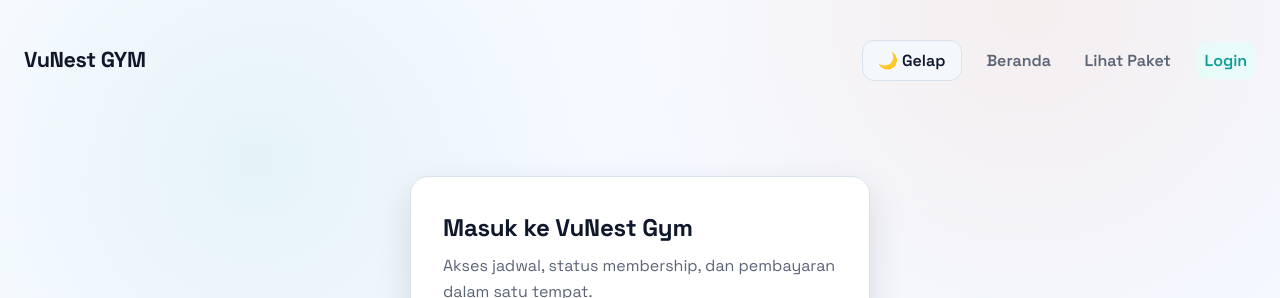
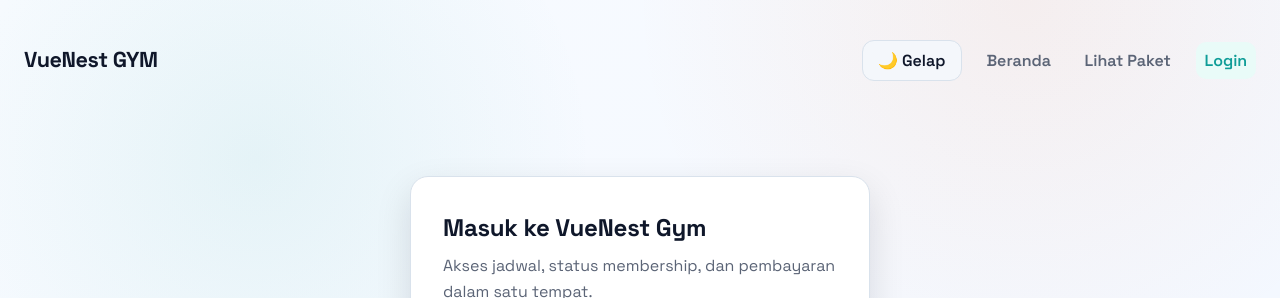
Before and after one commit to muhtegaralfikri/gym-membership-app, a Vue app in the folder frontend/: page /login in a window 1280 px wide. Shown: the top 298 px of the page. Built offline with nearby package versions, Linux system fonts and the light colour scheme; no server answers.

Commit message:
fix nama gym dan kotak kode promo dan terapkan

```diff
--- a/frontend/index.html
+++ b/frontend/index.html
@@ -4,7 +4,7 @@
     <meta charset="UTF-8" />
     <link rel="icon" type="image/svg+xml" href="/vite.svg" />
     <meta name="viewport" content="width=device-width, initial-scale=1.0" />
-    <title>VuNest GYM</title>
+    <title>VueNest GYM</title>
   </head>
   <body>
     <div id="app"></div>
--- a/frontend/src/components/Navbar.vue
+++ b/frontend/src/components/Navbar.vue
@@ -68,7 +68,7 @@ watch(
 <template>
   <nav class="navbar">
     <div class="navbar-brand">
-      <RouterLink to="/" @click="closeMenu">VuNest GYM</RouterLink>
+      <RouterLink to="/" @click="closeMenu">VueNest GYM</RouterLink>
     </div>
     <div class="navbar-actions">
       <button class="theme-toggle" type="button" @click="toggleTheme">
--- a/frontend/src/views/HomeView.vue
+++ b/frontend/src/views/HomeView.vue
@@ -102,7 +102,7 @@ onMounted(async () => {
   <div class="home">
     <section class="hero card">
       <div class="hero-copy">
-        <div class="pill">VuNest Gym</div>
+        <div class="pill">VueNest Gym</div>
         <h1>Tempat latihan yang sinkron dengan hidupmu.</h1>
         <p class="sub">
           Pilih paket, bayar dengan Midtrans, dan pantau membership tanpa ribet. Jadwal, pembayaran,
--- a/frontend/src/views/LoginView.vue
+++ b/frontend/src/views/LoginView.vue
@@ -55,7 +55,7 @@ const handleLogin = async () => {
 <template>
   <div class="login-page">
     <div class="login-card">
-      <h2>Masuk ke VuNest Gym</h2>
+      <h2>Masuk ke VueNest Gym</h2>
       <p class="sub">Akses jadwal, status membership, dan pembayaran dalam satu tempat.</p>
 
       <form @submit.prevent="handleLogin">
--- a/frontend/src/views/PackagesView.vue
+++ b/frontend/src/views/PackagesView.vue
@@ -302,6 +302,7 @@ const handleBuy = async (packageId: number) => {
         <ul class="features bundle" v-if="pkg.bundle?.length">
           <li v-for="item in pkg.bundle" :key="item">+ {{ item }}</li>
         </ul>
+        <div class="bottom-cta">
           <div class="promo-apply">
             <input
               v-model="promoCode"
@@ -316,6 +317,7 @@ const handleBuy = async (packageId: number) => {
           <div class="actions">
             <button @click="handleBuy(pkg.id)">Beli Sekarang</button>
             <small>Termasuk akses kelas & locker dasar</small>
+          </div>
         </div>
       </div>
     </div>
@@ -556,6 +558,13 @@ const handleBuy = async (packageId: number) => {
   color: var(--primary);
 }
 
+.bottom-cta {
+  margin-top: auto;
+  display: flex;
+  flex-direction: column;
+  gap: 0.5rem;
+}
+
 .promo-apply {
   display: grid;
   grid-template-columns: 1fr auto;
@@ -590,7 +599,6 @@ const handleBuy = async (packageId: number) => {
   flex-direction: column;
   gap: 0.25rem;
   color: var(--muted);
-  margin-top: auto;
 }
 
 button {
```
Lines whose indentation alone changed are shown as unchanged.
